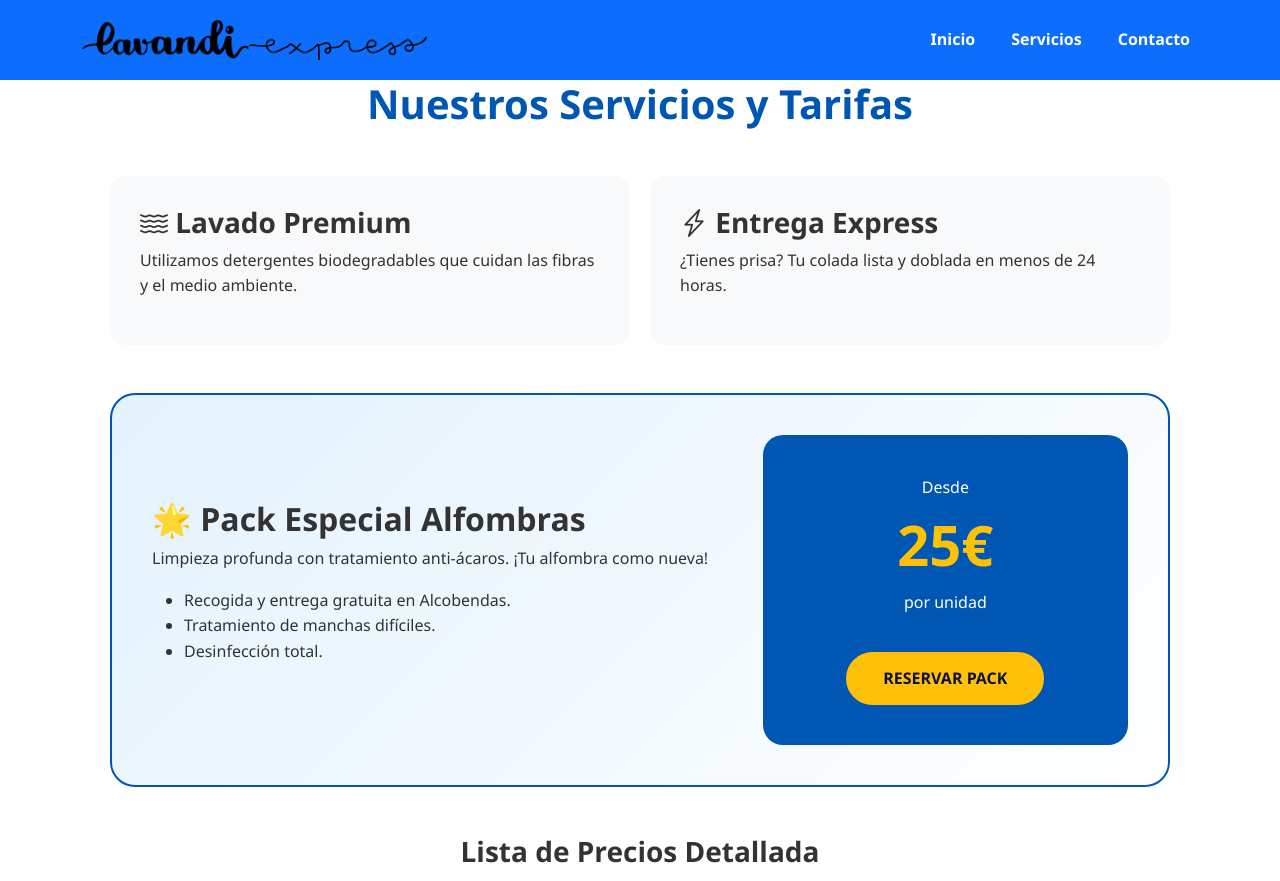
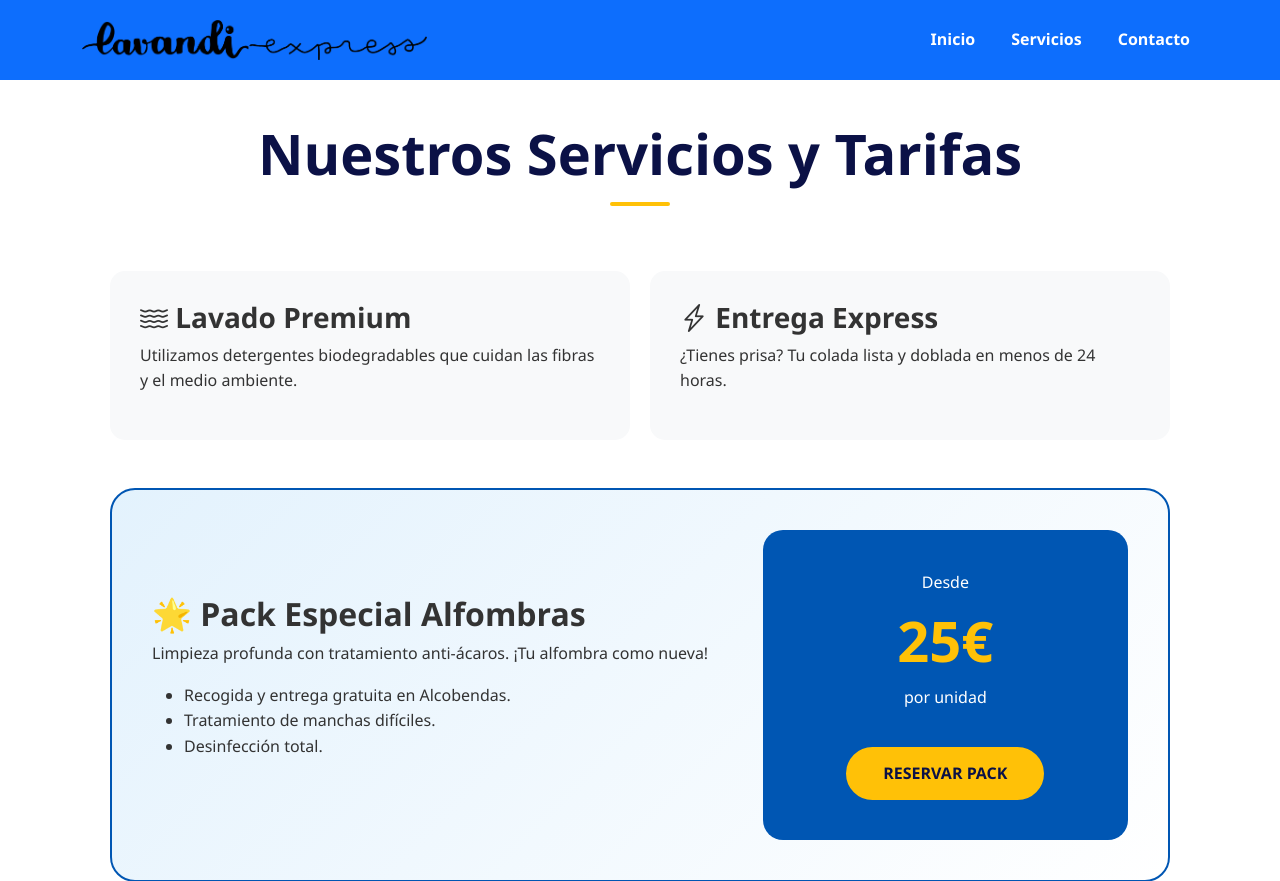
Before and after one commit to pbl792/lavandi-express, a PHP site: page /servicios.php in a window 1280 px wide. Shown: the top 881 px of the page. Run offline with PHP 8.4, Linux system fonts and the light colour scheme.

Commit message:
Pruebas generales. Cambio de aspecto de servicios.php

```diff
--- a/servicios.php
+++ b/servicios.php
@@ -1,8 +1,12 @@
 <?php include 'includes/header.php'; ?>
 
 <main class="contenedor seccion-padding">
-    <h2 class="centrar-texto negrita mb-5" style="font-size: 2.5rem; color: var(--azul-lavandi);">Nuestros Servicios y Tarifas</h2>
-
+    <section class="centrar-texto" style="padding: 40px 0 10px 0;">
+        <div style="padding: 0 10px;">
+            <h1 class="titulo-gigante titulo-gradiente">Nuestros Servicios y Tarifas</h1>
+        </div>
+        <div class="linea-decorativa"></div>
+    </section>
     <div class="fila-doble">
         <div class="caja-gris">
             <h3 class="negrita color-azul"><i class="bi bi-water"></i> Lavado Premium</h3>
```
